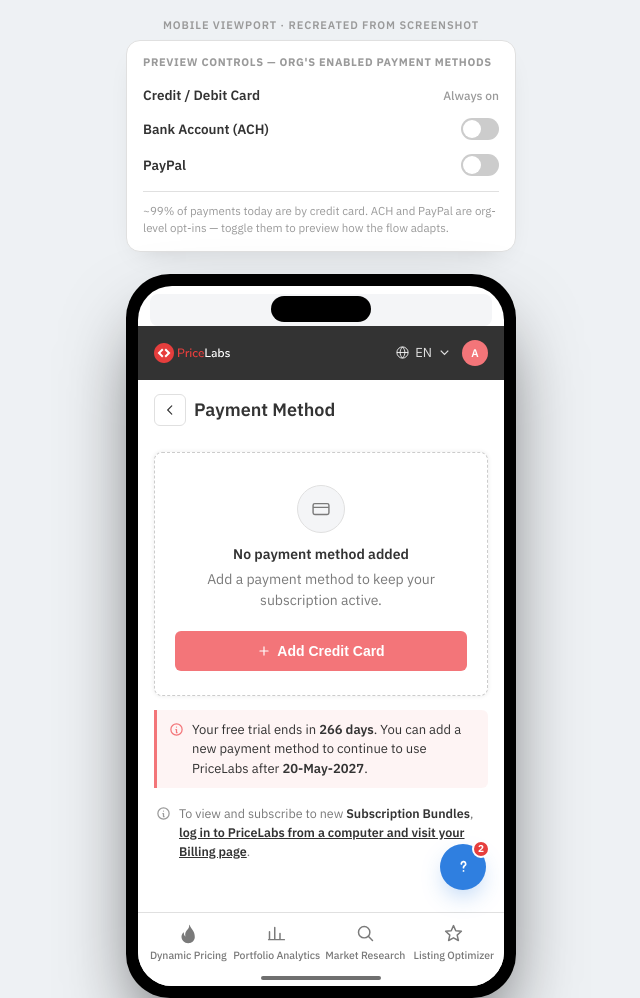
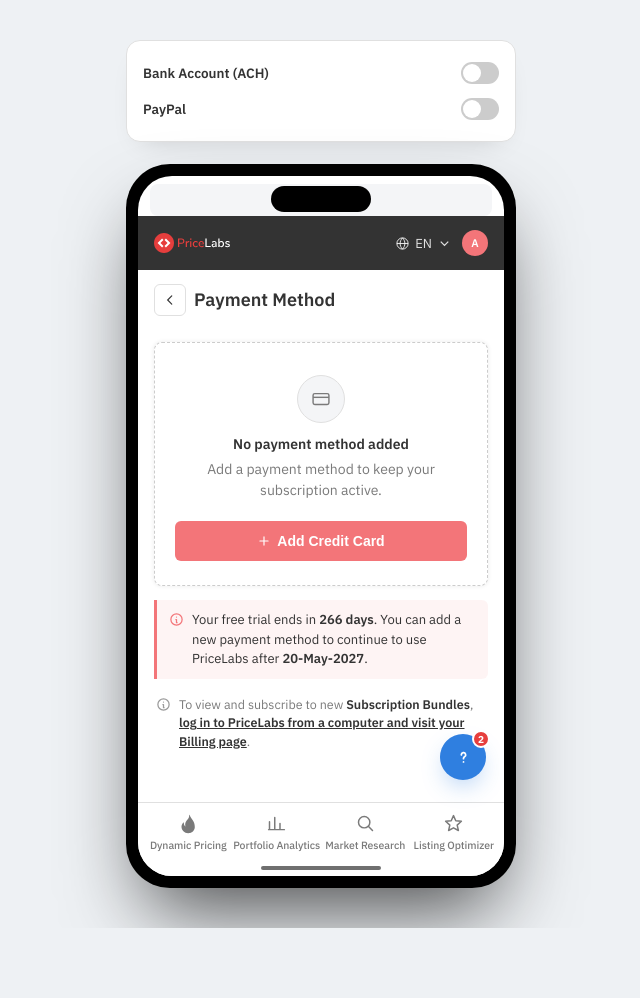
Before and after one commit to shailchandel-pricelabs/pricelabs-payment-mockup, a plain HTML site: page index.html in a window 1280 px wide. Shown: the top 998 px of the page, without its empty margins (319-959 px from the left). After the commit the page ends 928 px from the top, so only its background shows below. Drawn offline with Linux system fonts and the light colour scheme.

Commit message:
Simplify preview panel to just the toggles

```diff
--- a/index.html
+++ b/index.html
@@ -43,18 +43,6 @@
     padding: 40px 16px;
   }
 
-  .stage-label {
-    position: fixed;
-    top: 18px;
-    left: 50%;
-    transform: translateX(-50%);
-    font-size: 11px;
-    letter-spacing: 0.08em;
-    text-transform: uppercase;
-    color: var(--text-muted);
-    font-weight: 600;
-  }
-
   .rig {
     display: flex;
     flex-direction: column;
@@ -72,15 +60,6 @@
     box-shadow: 0 12px 28px -16px rgba(0, 0, 0, 0.18);
   }
 
-  .demo-panel-title {
-    font-size: 11px;
-    font-weight: 700;
-    letter-spacing: 0.06em;
-    text-transform: uppercase;
-    color: var(--text-muted);
-    margin-bottom: 10px;
-  }
-
   .demo-row {
     display: flex;
     align-items: center;
@@ -90,8 +69,6 @@
     font-size: 13.5px;
     font-weight: 600;
   }
-
-  .demo-row span.locked { color: var(--text-muted); font-weight: 500; font-size: 12px; }
 
   .demo-switch {
     position: relative;
@@ -119,15 +96,6 @@
 
   .demo-switch.on { background: var(--accent-red); }
   .demo-switch.on::after { transform: translateX(16px); }
-
-  .demo-note {
-    margin-top: 8px;
-    padding-top: 10px;
-    border-top: 1px solid var(--border);
-    font-size: 11.5px;
-    line-height: 1.5;
-    color: var(--text-muted);
-  }
 
   .device {
     width: 390px;
@@ -695,15 +663,8 @@
   }
 </style>
 
-<div class="stage-label">Mobile viewport &middot; recreated from screenshot</div>
-
 <div class="rig">
 <div class="demo-panel">
-  <div class="demo-panel-title">Preview controls &mdash; org's enabled payment methods</div>
-  <div class="demo-row">
-    Credit / Debit Card
-    <span class="locked">Always on</span>
-  </div>
   <div class="demo-row">
     Bank Account (ACH)
     <button class="demo-switch" id="switchAch" onclick="toggleConfig('ach')"></button>
@@ -712,7 +673,6 @@
     PayPal
     <button class="demo-switch" id="switchPaypal" onclick="toggleConfig('paypal')"></button>
   </div>
-  <div class="demo-note">~99% of payments today are by credit card. ACH and PayPal are org-level opt-ins &mdash; toggle them to preview how the flow adapts.</div>
 </div>
 
 <div class="device">
```
